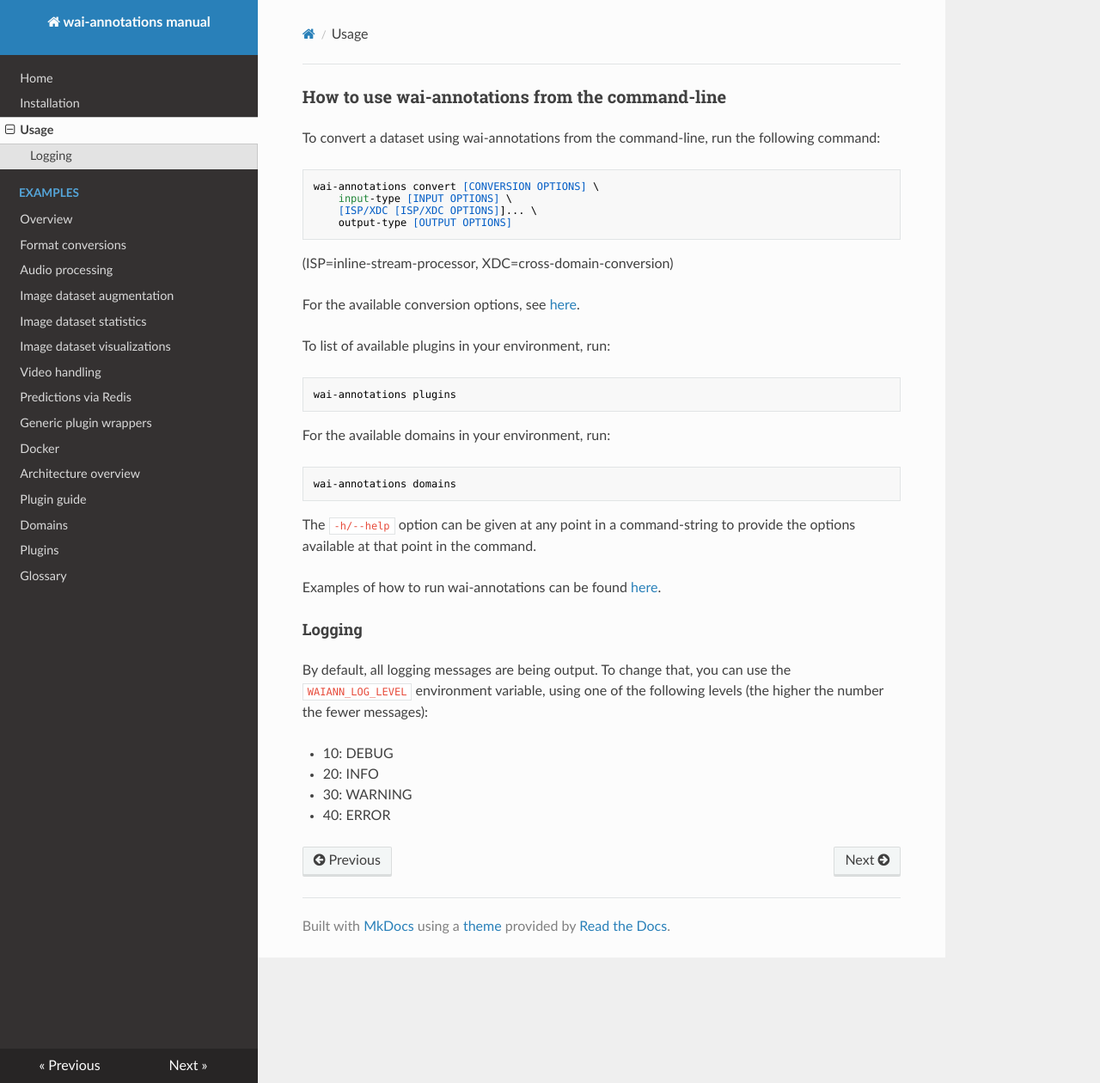
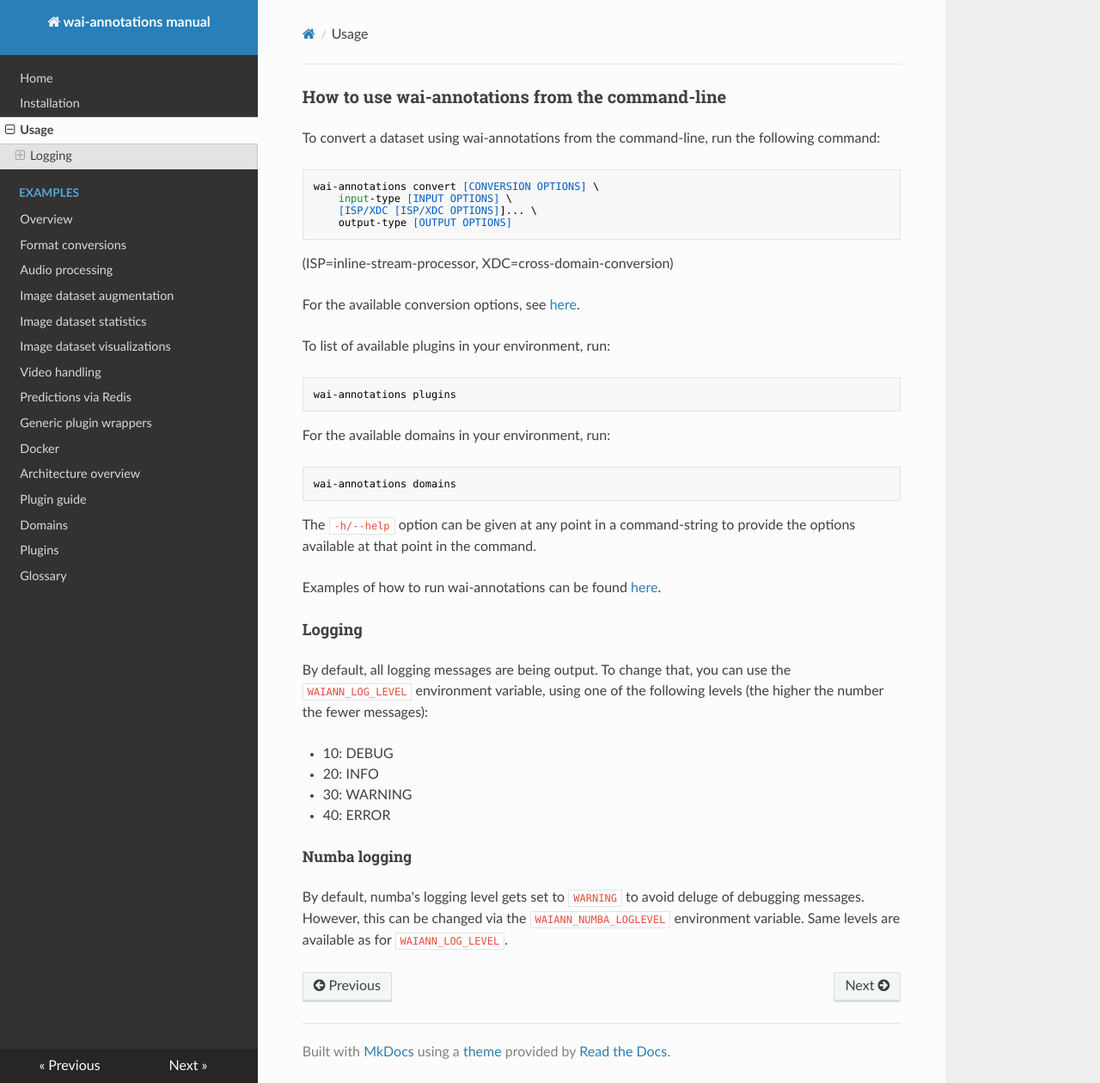
Before and after one commit to waikato-ufdl/wai-annotations-manual, an MkDocs documentation site: the page built from docs/usage.md, in a window 1280 px wide and 1260 px high. Shown: the whole window at 86% size. Built offline with MkDocs 1.6.1, drawn with Linux system fonts in a browser that asks for light colours; nearby versions of some CDN libraries.

Commit message:
added note on WAIANN_LOG_LEVEL env variable

```diff
--- a/docs/usage.md
+++ b/docs/usage.md
@@ -39,3 +39,9 @@
 * 20: INFO
 * 30: WARNING
 * 40: ERROR
+
+### Numba logging
+
+By default, numba's logging level gets set to `WARNING` to avoid deluge of debugging
+messages. However, this can be changed via the `WAIANN_NUMBA_LOGLEVEL` environment
+variable. Same levels are available as for `WAIANN_LOG_LEVEL`.
```
